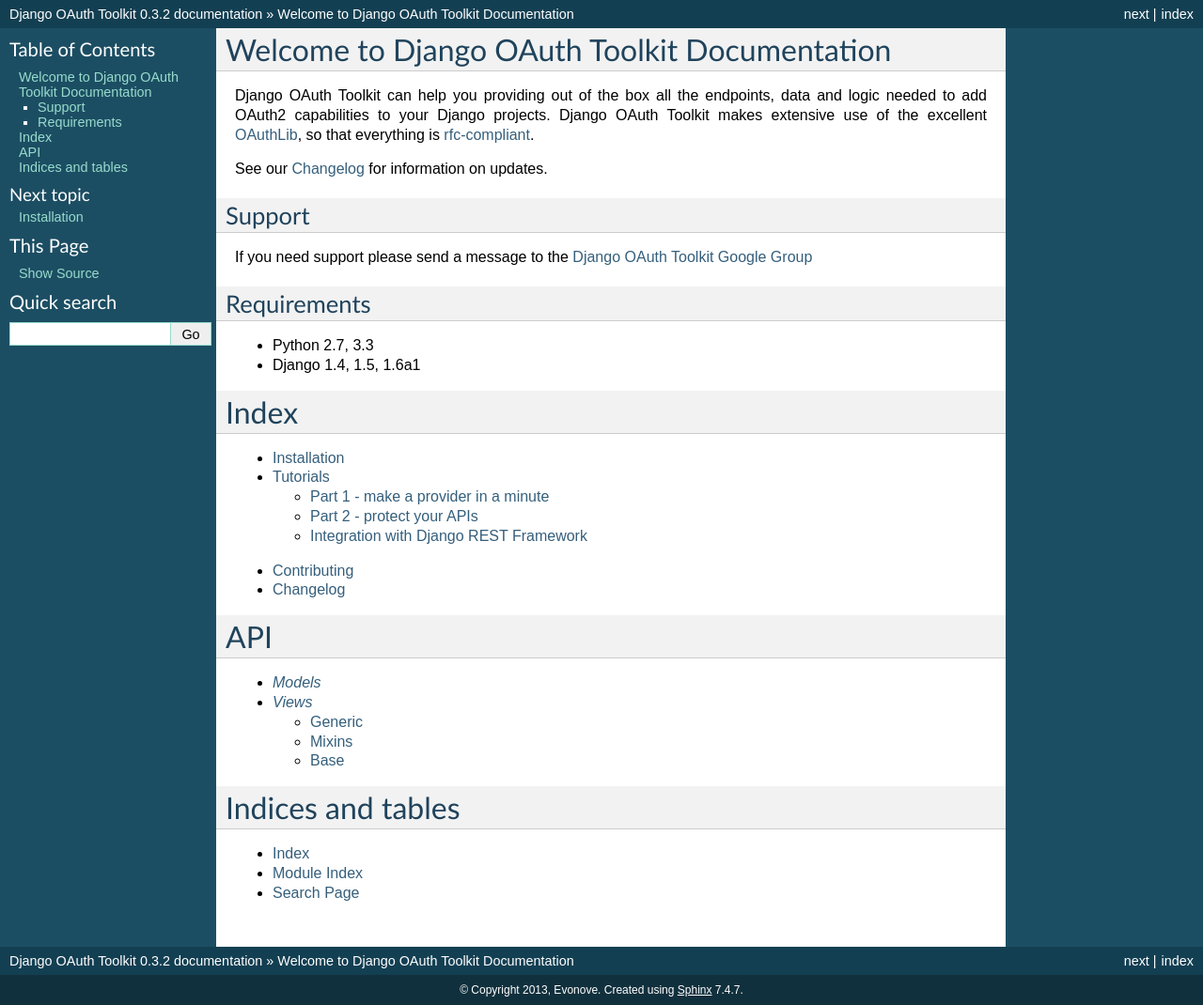
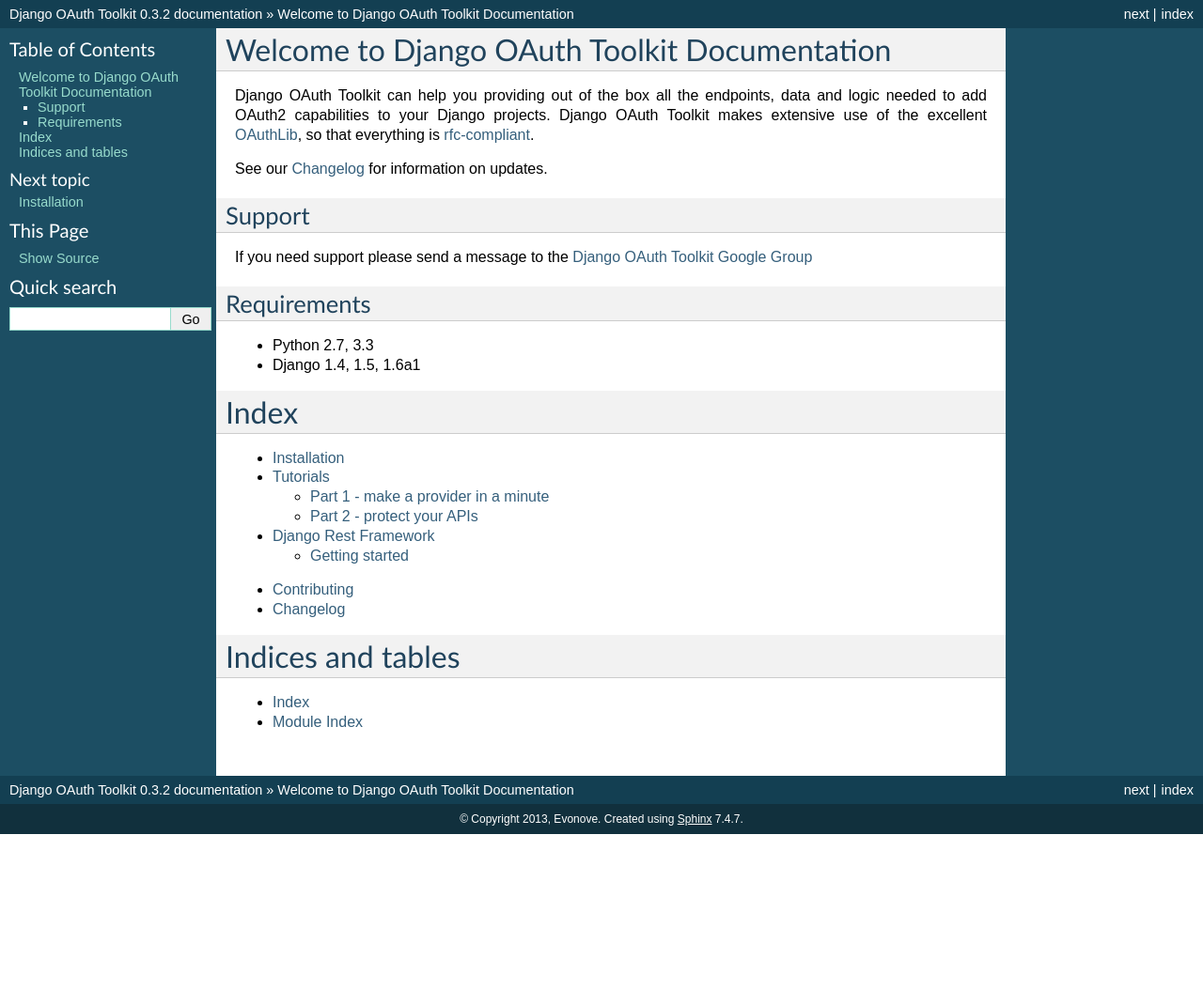
Before and after one commit to sheriffwoody0922/oauth-python-django, a Sphinx documentation site: the page built from docs/index.rst, in a window 1280 px wide. Shown: the whole page at 94% size. Built offline with Sphinx 7.4.7, drawn with Linux system fonts in a browser that asks for light colours; after the commit the page ends 900 px from its top, so only the background shows below that.

Commit message:
docs refactoring

```diff
--- a/docs/index.rst
+++ b/docs/index.rst
@@ -39,18 +40,8 @@
    contributing
    changelog
 
-API
-====
-
-.. toctree::
-   :maxdepth: 2
-
-   models
-   views
-
 Indices and tables
 ==================
 
 * :ref:`genindex`
 * :ref:`modindex`
-* :ref:`search`
--- a/docs/tutorial/rest_framework_integration.rst
+++ b/docs/rest-framework/getting_started.rst
@@ -1,5 +1,5 @@
-Integration with Django REST Framework
-===================================================
+Getting started
+===============
 
 Django OAuth Toolkit provide a support layer for `Django REST Framework <http://django-rest-framework.org/>`_.
 This tutorial it's based on the Django REST Framework example and shows you how to easily integrate with it.
--- /dev/null
+++ b/docs/rest-framework/rest-framework.rst
@@ -0,0 +1,7 @@
+Django Rest Framework
+---------------------
+
+.. toctree::
+    :maxdepth: 2
+
+    getting_started
--- a/docs/tutorial/tutorials.rst
+++ b/docs/tutorial/tutorials.rst
@@ -6,4 +6,3 @@
 
    tutorial_01
    tutorial_02
-   rest_framework_integration
```
Also changed, not shown: other parts of docs/index.rst (+1 -0 lines).
